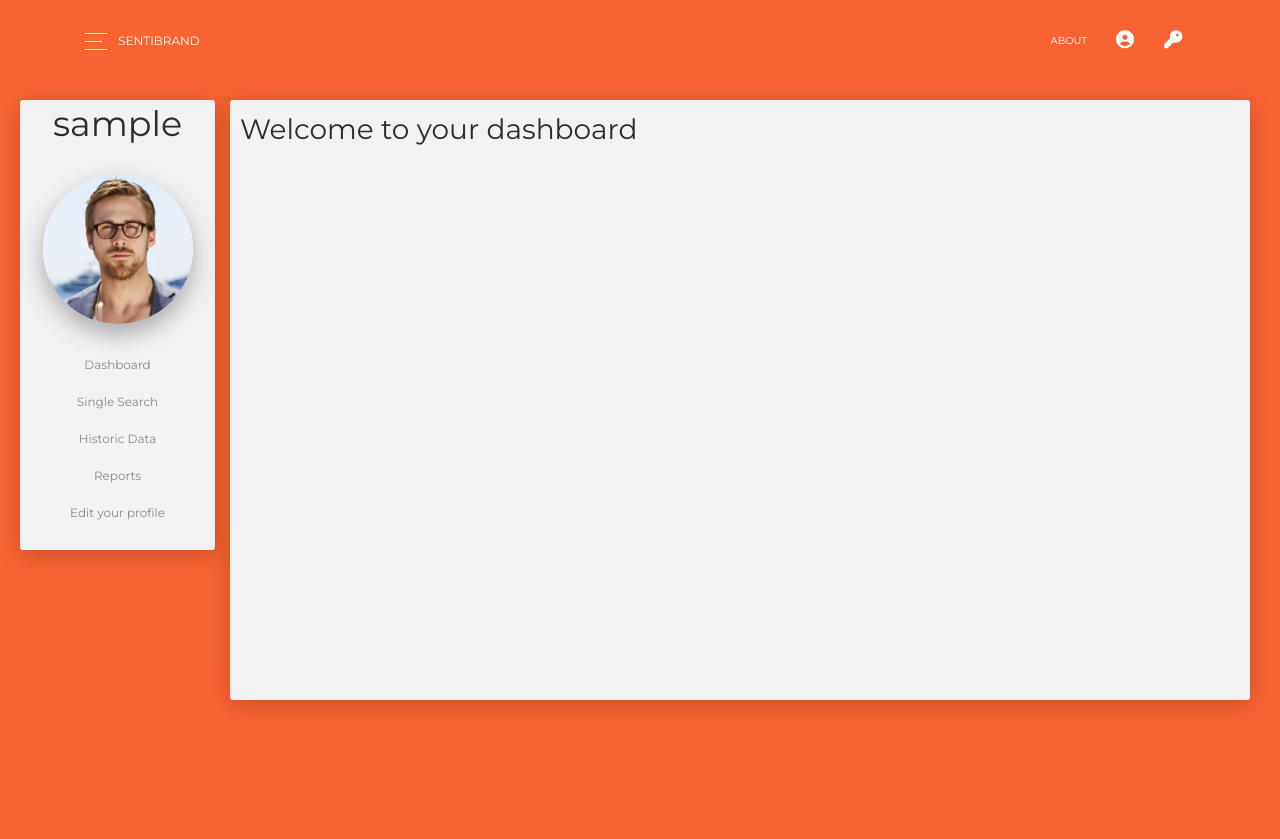
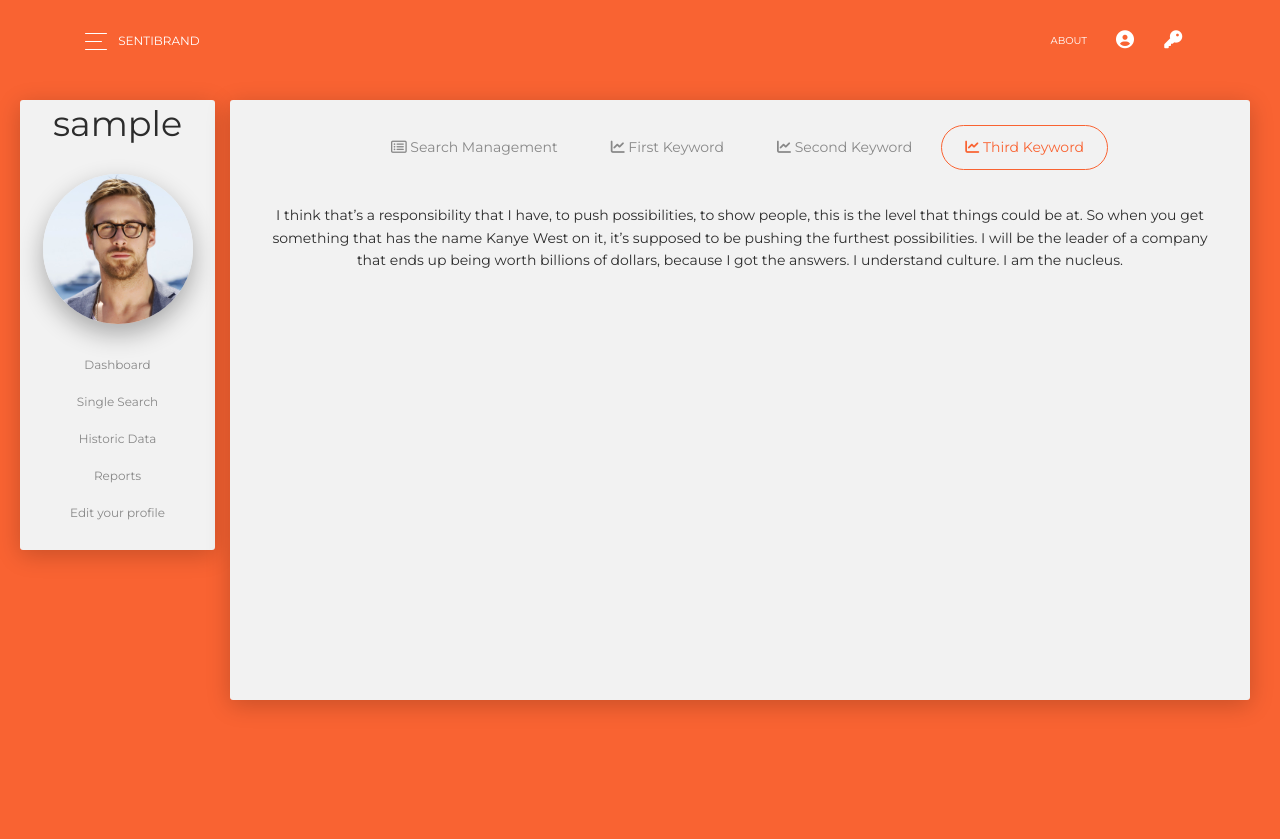
Before and after one commit to ponyczek/SentiBrand, a Django app: page /dashboard in a window 1280 px wide. Shown: the top 839 px of the page. Run offline with Django 3.2, Linux system fonts and the light colour scheme; the visitor is signed in with stand-in values (Sample User, id 1); style sheets or scripts are compiled from the project's sources; some libraries are stand-ins or nearby versions.

Commit message:
Working on dashboard. Sub navigation added

```diff
--- a/dashboard/templates/dashboard.html
+++ b/dashboard/templates/dashboard.html
@@ -7,7 +7,64 @@
             </div>
             <div class="col-sm-10 trim-left">
                 <div class="dashboard-main card">
-                    <h3>Welcome to your dashboard</h3>
+                    <ul class="nav nav-tabs justify-content-center" role="tablist">
+                        <li class="nav-item">
+                            <a class="nav-link" data-toggle="tab" href="#home" role="tab" aria-expanded="false">
+                                <i class="fa fa-list-alt" aria-hidden="true"></i>
+                                Search Management
+                            </a>
+                        </li>
+                        <li class="nav-item">
+                            <a class="nav-link" data-toggle="tab" href="#profile" role="tab">
+                                <i class="fa fa-line-chart" aria-hidden="true"></i> First Keyword
+                            </a>
+                        </li>
+                        <li class="nav-item">
+                            <a class="nav-link" data-toggle="tab" href="#messages" role="tab">
+                                <i class="fa fa-line-chart" aria-hidden="true"></i> Second Keyword
+                            </a>
+                        </li>
+                        <li class="nav-item">
+                            <a class="nav-link active" data-toggle="tab" href="#settings" role="tab"
+                               aria-expanded="true">
+                                <i class="fa fa-line-chart" aria-hidden="true"></i> Third Keyword
+                            </a>
+                        </li>
+                    </ul>
+                    <div class="card-body">
+                        <!-- Tab panes -->
+                        <div class="tab-content text-center">
+                            <div class="tab-pane" id="home" role="tabpanel" aria-expanded="false">
+                                <p>I think that’s a responsibility that I have, to push possibilities, to show people,
+                                    this is the level that things could be at. So when you get something that has the
+                                    name Kanye West on it, it’s supposed to be pushing the furthest possibilities. I
+                                    will be the leader of a company that ends up being worth billions of dollars,
+                                    because I got the answers. I understand culture. I am the nucleus.</p>
+                            </div>
+                            <div class="tab-pane" id="profile" role="tabpanel" aria-expanded="false">
+                                <p> I will be the leader of a company that ends up being worth billions of dollars,
+                                    because I got the answers. I understand culture. I am the nucleus. I think that’s a
+                                    responsibility that I have, to push possibilities, to show people, this is the level
+                                    that things could be at. I think that’s a responsibility that I have, to push
+                                    possibilities, to show people, this is the level that things could be at. </p>
+                            </div>
+                            <div class="tab-pane active" id="messages" role="tabpanel" aria-expanded="true">
+                                <p>I think that’s a responsibility that I have, to push possibilities, to show people,
+                                    this is the level that things could be at. So when you get something that has the
+                                    name Kanye West on it, it’s supposed to be pushing the furthest possibilities. I
+                                    will be the leader of a company that ends up being worth billions of dollars,
+                                    because I got the answers. I understand culture. I am the nucleus.</p>
+                            </div>
+                            <div class="tab-pane" id="settings" role="tabpanel" aria-expanded="false">
+                                <p>
+                                    "I will be the leader of a company that ends up being worth billions of dollars,
+                                    because I got the answers. I understand culture. I am the nucleus. I think that’s a
+                                    responsibility that I have, to push possibilities, to show people, this is the level
+                                    that things could be at."
+                                </p>
+                            </div>
+                        </div>
+                    </div>
                 </div>
             </div>
         </div>
--- a/static/css/style.css
+++ b/static/css/style.css
@@ -38,6 +38,9 @@
     background-color: #f2f2f2;
     min-height: 600px;
     padding: 10px; }
+    .dashboard-page .dashboard-main .nav-tabs > .nav-item > .nav-link.active {
+      color: #f96332 !important;
+      border: #f96332 solid 1px; }
     .dashboard-page .dashboard-main .dashboard-search {
       padding-top: 15px; }
       .dashboard-page .dashboard-main .dashboard-search .search-input {
--- a/static/css/style.scss
+++ b/static/css/style.scss
@@ -53,6 +53,11 @@ $main-orange: #f96332;
     background-color: #f2f2f2;
     min-height: 600px;
     padding: 10px;
+
+    .nav-tabs>.nav-item>.nav-link.active {
+      color: $main-orange !important;
+      border: $main-orange solid 1px ;
+    }
     .dashboard-search{
       padding-top: 15px;
       .search-input{
```
Also changed, not shown: 1 other file.
